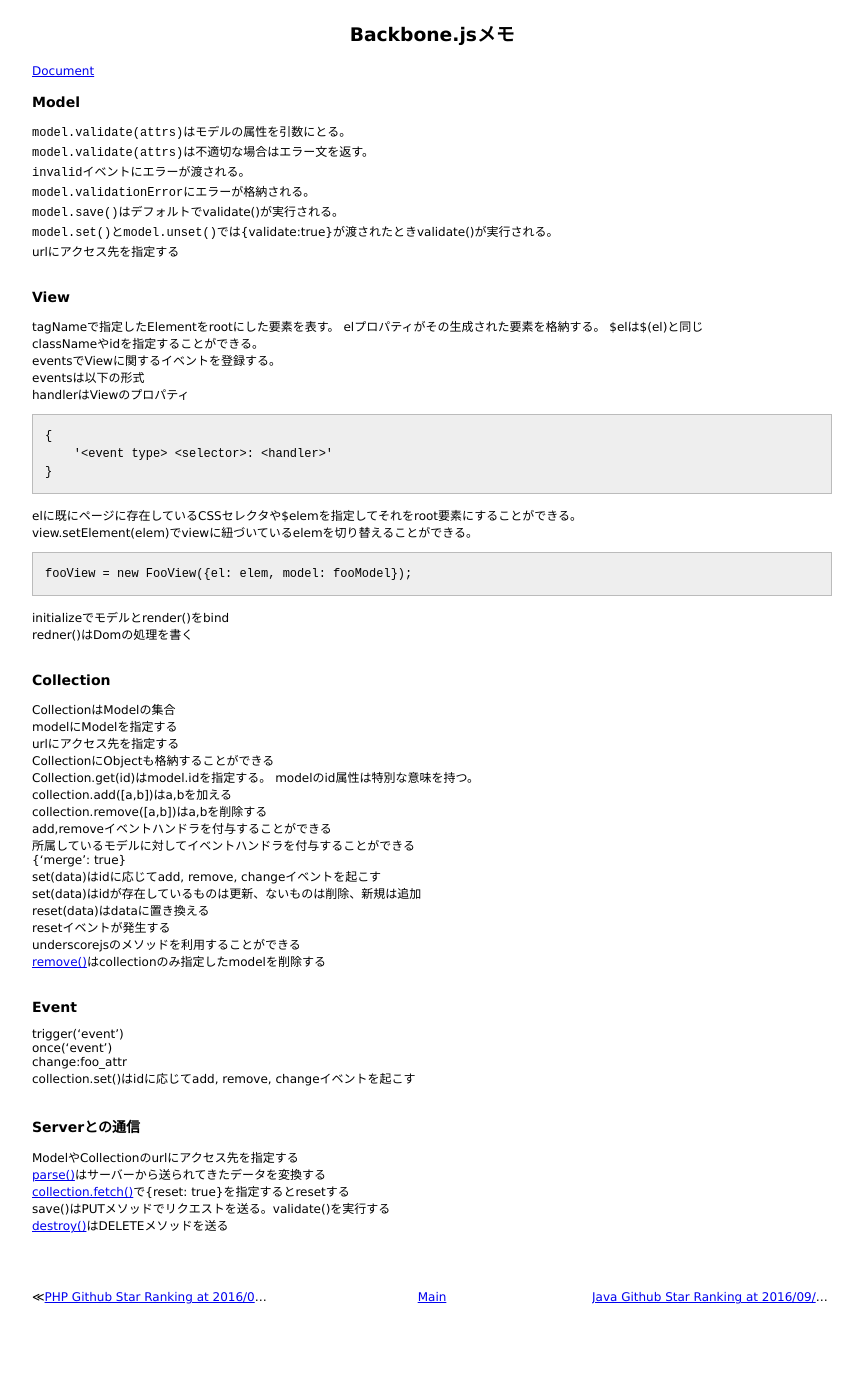
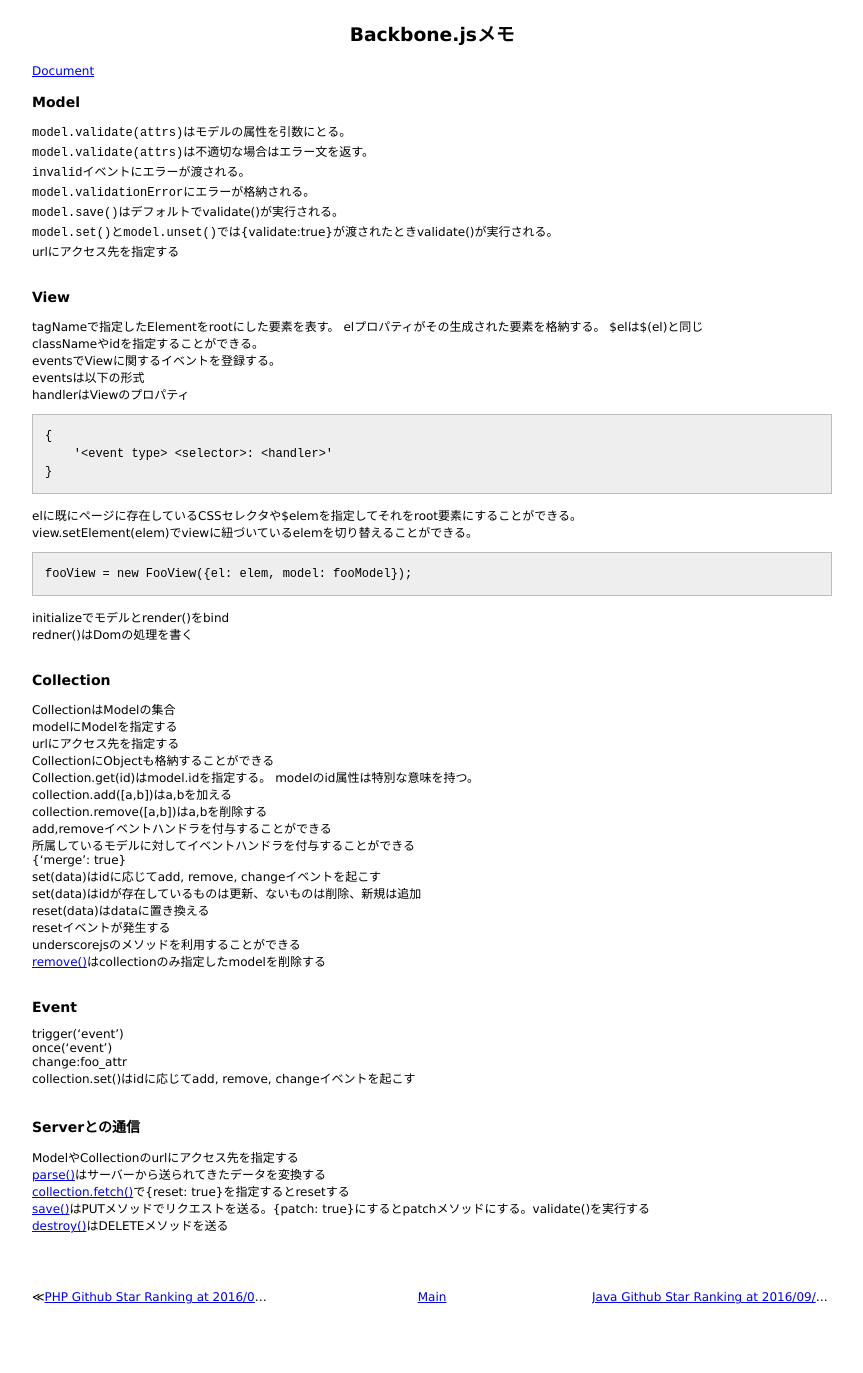
Before and after one commit to 38elements/38elements.github.com, a Jekyll site: the page built from _posts/2016-09-07-backbonejs.md, in a window 1280 px wide. Shown: the whole page, without its empty margins (208-1071 px from the left). Built offline with Jekyll 4.4.1, drawn with Linux system fonts in a browser that asks for light colours.

Commit message:
Update 2016-09-07-backbonejs.md

```diff
--- a/_posts/2016-09-07-backbonejs.md
+++ b/_posts/2016-09-07-backbonejs.md
@@ -72,6 +72,6 @@ collection.set()はidに応じてadd, remove, changeイベントを起こす
 ModelやCollectionのurlにアクセス先を指定する
 [parse()](http://backbonejs.org/#Model-parse)はサーバーから送られてきたデータを変換する
 [collection.fetch()](http://backbonejs.org/#Collection-fetch)で{reset: true}を指定するとresetする
-save()はPUTメソッドでリクエストを送る。validate()を実行する
+[save()](http://backbonejs.org/#Model-save)はPUTメソッドでリクエストを送る。{patch: true}にするとpatchメソッドにする。validate()を実行する
 [destroy()](http://backbonejs.org/#Model-destroy)はDELETEメソッドを送る
 <br>
```
